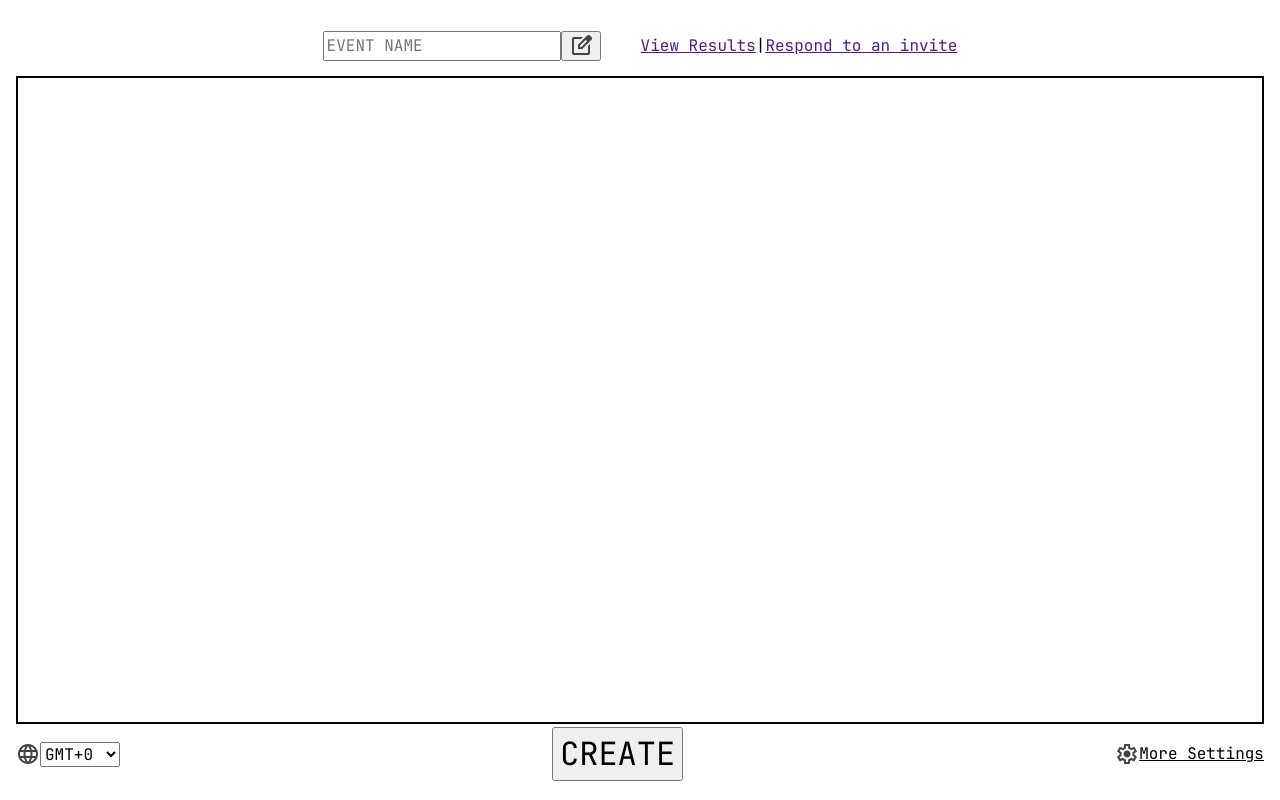
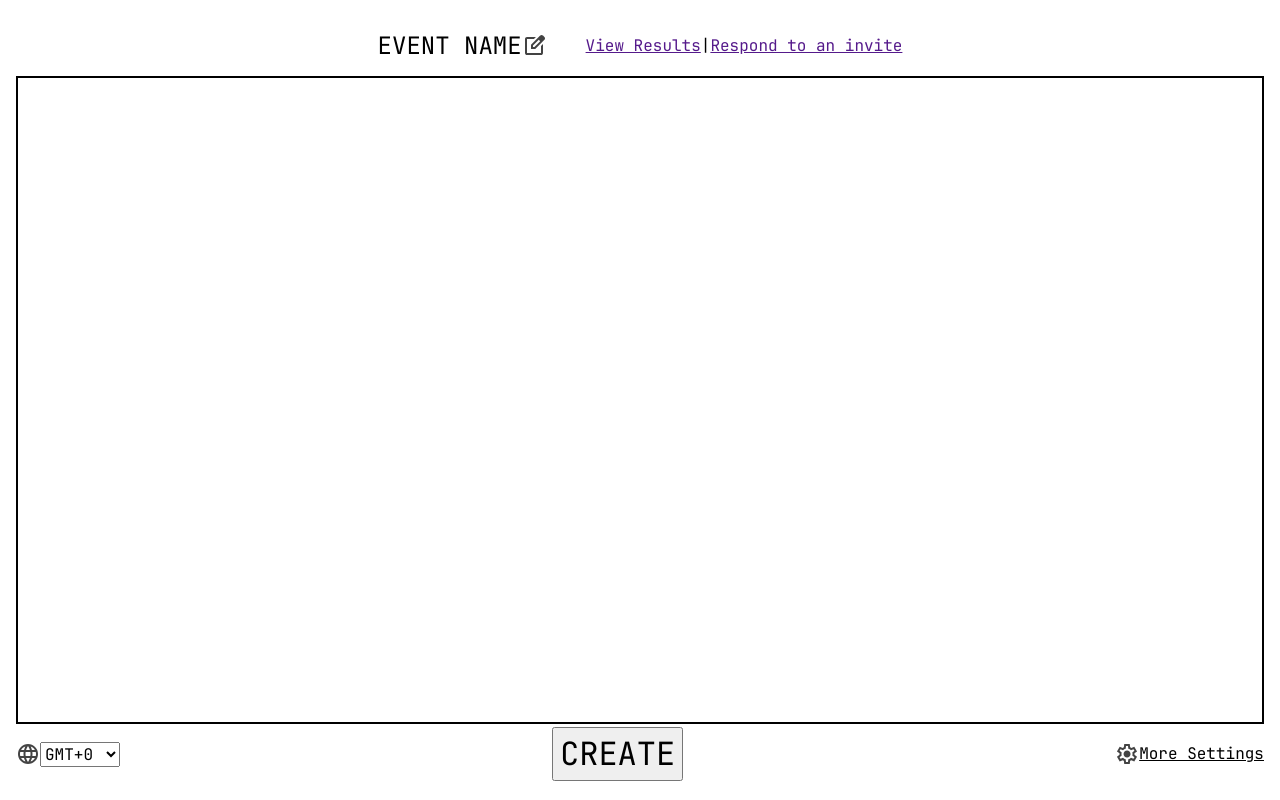
Before and after one commit to KennethOnGitHub/isFridayGood.com, a SvelteKit app in the folder Frontend/: page / in a window 1280 px wide. Built offline with nearby package versions, Linux system fonts and the light colour scheme.

Commit message:
implemented hacky solution for text box resizing to fit content, have an idea for a way to make it work better

```diff
--- a/Frontend/src/routes/+page.svelte
+++ b/Frontend/src/routes/+page.svelte
@@ -8,6 +8,7 @@
     }
     const userTimeZone:number = -(new Date().getTimezoneOffset() / 60);
 
+    let eventText = "EVENT NAME";
 
 </script>
 
@@ -21,11 +22,19 @@
             </ul>
         </nav>
 
-        <div class = "event-title">
-            <input type = 'text' placeholder = "EVENT NAME" bind:this={eventTitleInput}>
+        <!-- <div class = "event-title">
+            <input type = 'text' placeholder = "EVENT NAME" bind:this={eventTitleInput} on:forminput={}>
             <button on:click={() => eventTitleInput.focus()}><img src="/edit_square.svg" alt=''></button>
-        </div>
-     </div>
+        </div> -->
+
+        <!-- I did the below because input fields that expand to content do not work on safari or firefox yet -->
+        <span class = "event-title" role='textbox' tabindex="1" contenteditable on:focus={() => {eventText = ""}}>
+            {eventText}
+            <img src="/edit_square.svg" alt=''>
+        </span>
+    </div>
+
+
     <div class = "calendar"></div>
     <div class = "bottom">
         <div class = "time-zone-slect">
@@ -74,7 +83,18 @@
     }
     .event-title {
         display: flex;
+        font-size: x-large;
     }
+    .event-title:focus {
+        background-color: green;
+    }
+    /* .event-title input {
+        all: unset
+    } */
+    /*
+    .event-title button{
+        all: unset
+    } */
 
     .calendar {
         border: 2px solid black;
@@ -91,6 +111,7 @@
     }
     .create-button {
         font-size: xx-large;
+        cursor: pointer;
     }
 
     .more-settings {
```
